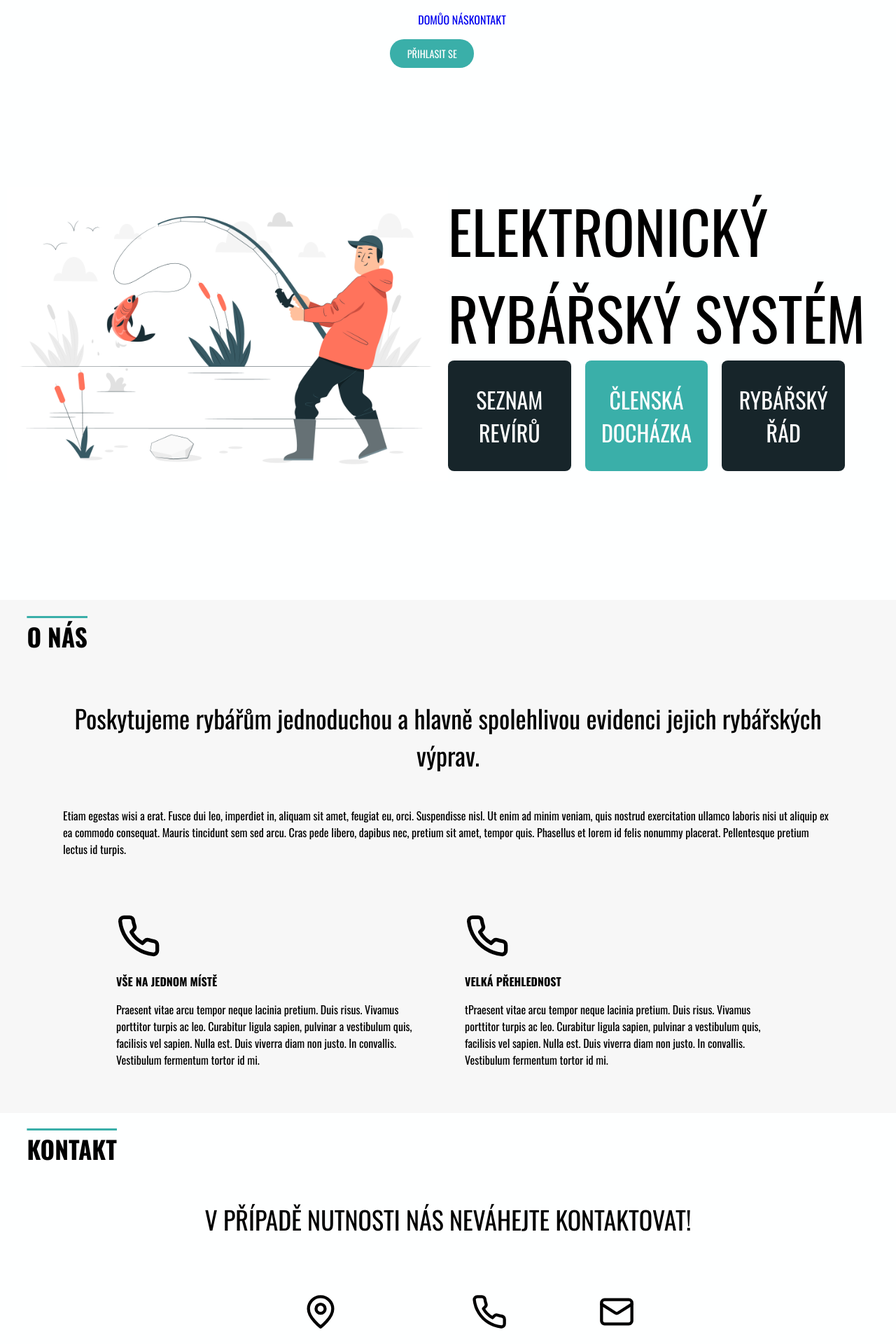
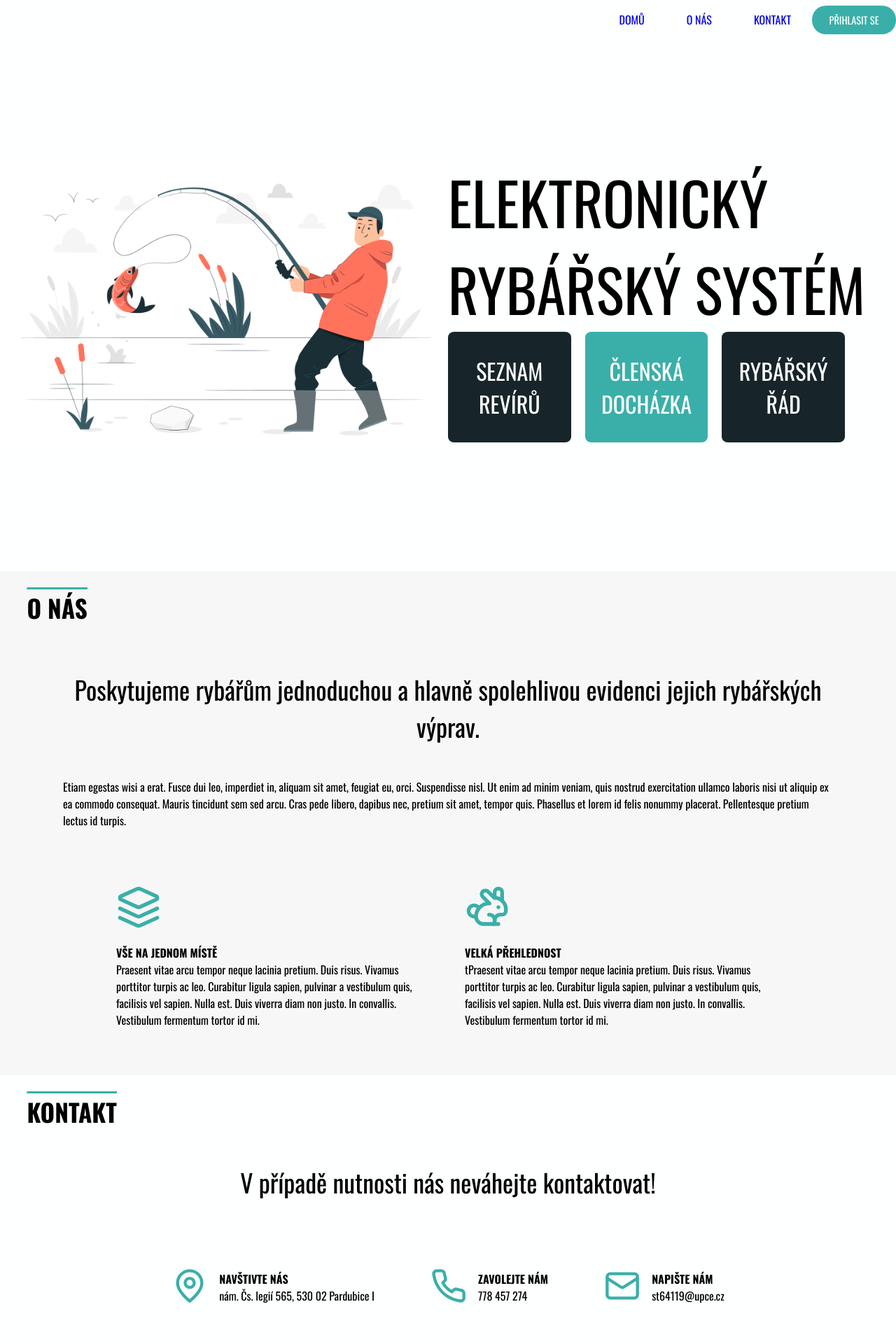
Before and after one commit to Gajdos-Petr/elektronicka-rybarska-evidence, a React (Create React App) app: page / in a window 1280 px wide. Shown: the top 1920 px of the page at 70% size. Built offline with nearby package versions, Linux system fonts and the light colour scheme.

Commit message:
Fotter, IconCard

```diff
--- a/src/App.js
+++ b/src/App.js
@@ -1,5 +1,5 @@
 import './App.css';
-import NavBar from './components/navBar/NavBar';
+import Header from './components/navBar/Header';
 import Home from './pages/Home';
 import AboutUsSection from './components/mainPage/AboutUsSection';
 import ContactSection from './components/mainPage/ContactSection';
@@ -12,7 +12,7 @@ import { Route, Routes } from 'react-router-dom';
 function App() {
   return (
     <div className='testovaci' style={ {backgroundColor: COLORS.BACKGROUND_COLOR}}>
-        <NavBar />
+        <Header />
 
         <Routes>
          <Route path='/' element={<Home/>} />
--- a/src/components/Footer.jsx
+++ b/src/components/Footer.jsx
@@ -5,7 +5,7 @@ function Footer() {
         width: "100%",
         display: "flex",
         justifyContent: "center",
-        backgroundColor: "var(--box-color-light)",
+        backgroundColor: "var(--box-color-dark)",
         color: "white",
         bottom: 0,
     }
--- a/src/components/mainPage/AboutUsSection.jsx
+++ b/src/components/mainPage/AboutUsSection.jsx
@@ -3,7 +3,7 @@ import '../../styles/AboutUsSection.css'
 import SectionTittle from '../SectionTittle'
 import IconCard from './IconCard'
 
-import { Phone } from 'lucide-react';
+import {  Layers, Rabbit } from 'lucide-react';
 
 import { COLORS } from '../../styles/colors'
 
@@ -18,8 +18,9 @@ function AboutUsSection() {
           <div className='inner-left'>
           <IconCard
           icon={{
-            iconComponent: Phone,
-            size: 64
+            iconComponent: Layers,
+            size: 64,
+            color: COLORS.BOX_COLOR_LIGHT
           }}
           other={{
            tittle: "Vše na jednom místě",
@@ -30,8 +31,9 @@ function AboutUsSection() {
           <div className='inner-right'>
           <IconCard
           icon={{
-            iconComponent: Phone,
-            size: 64
+            iconComponent: Rabbit,
+            size: 64,
+            color: COLORS.BOX_COLOR_LIGHT
           }}
           other={{
            tittle: "Velká přehlednost",
--- a/src/components/mainPage/ContactSection.jsx
+++ b/src/components/mainPage/ContactSection.jsx
@@ -16,6 +16,7 @@ function ContactSection() {
    <div className="contact-boxes">
    <IconCard
           icon={{
+            color: COLORS.BOX_COLOR_LIGHT,
             iconComponent: MapPin,
             size: iconSize
           }}
@@ -24,9 +25,11 @@ function ContactSection() {
            text: "nám. Čs. legií 565, 530 02 Pardubice I"
           }}
           contextAlign="center"
+          boxDirection="row"
     />
     <IconCard
           icon={{
+            color: COLORS.BOX_COLOR_LIGHT,
             iconComponent: Phone,
             size: iconSize
           }}
@@ -35,9 +38,11 @@ function ContactSection() {
            text: "778 457 274"
           }}
           contextAlign="center"
+          boxDirection="row"
     />
     <IconCard
           icon={{
+            color: COLORS.BOX_COLOR_LIGHT,
             iconComponent: Mail,
             size: iconSize
           }}
@@ -46,6 +51,7 @@ function ContactSection() {
            text: "st64119@upce.cz"
           }}
           contextAlign="center"
+          boxDirection="row"
           />
 
    </div>
--- a/src/components/mainPage/HeroSection.jsx
+++ b/src/components/mainPage/HeroSection.jsx
@@ -6,7 +6,7 @@ import '../../styles/HeroSection.css'
 
 function HeroSection() {
   return (
- <main>
+ <main id='home'>
  <div className="hero">
   <div className="two-column-container">
   <div className='hero-container left' >
--- a/src/components/mainPage/IconCard.jsx
+++ b/src/components/mainPage/IconCard.jsx
@@ -1,20 +1,23 @@
 import React from 'react'
 import IconCardStyle from '../../styles/modules/IconCard.module.css'
 
-function IconCard({icon, other, contextAlign }) {
+function IconCard({icon, other, contextAlign, boxDirection}) {
   const IconComponent = icon.iconComponent;
   const boxStyle = {
-    alignItems: contextAlign || 'left'
+    alignItems: contextAlign || 'left',
+    flexDirection: boxDirection || 'column'
   };
   return (
     <div className={IconCardStyle.box} style={boxStyle}>
         <div className={IconCardStyle.boxIcon}>
           <div className={IconCardStyle.iconImage}>
-          <IconComponent size={icon.size} />
+          <IconComponent size={icon.size} color={icon.color}  />
           </div>
         </div>
-        <div className={IconCardStyle.boxTittle}>{other.tittle}</div>
+     <div className={IconCardStyle.content}>
+     <div className={IconCardStyle.boxTittle}>{other.tittle}</div>
         {other.text ?   <div className={IconCardStyle.boxText}>{other.text}</div> : null}
+     </div>
     </div>
   )
 }
--- a/src/components/navBar/NavBar.jsx
+++ b/src/components/navBar/Header.jsx
@@ -1,12 +1,12 @@
 import React from 'react'
 import Navigation from './Navigation'
 import LoginButton from '../buttons/LoginButton'
-import '../../styles/NavBar.css'
+import '../../styles/Header.css'
 import { COLORS } from '../../styles/colors'
-import { useState } from 'react'
+import { useState, useEffect } from 'react'
 import {Menu, X} from 'lucide-react'
 
-function NavBar() {
+function Header() {
   const [showMenu, setShowMenu] = useState(false);
 
   const [button, setButton] = useState(false);
@@ -21,24 +21,20 @@ function NavBar() {
     }
   } ;
   window.addEventListener('resize', showButton);
+  useEffect(() => {
+    showButton();
+  });
+  return (
+<header>
 
-  return (
-<nav>
+<div className={`navbar  ${showMenu && 'active'}`}>
+    <Navigation closeMenu={handleToggleMenu}/>
+    <LoginButton background={COLORS.BOX_COLOR_LIGHT} />
+  </div>
+  {button && <button className='hamburger' onClick={handleToggleMenu}>{showMenu ? <X size={32}/> : <Menu size={32}/>}</button>}
 
-  <div className='navbar-middle-section'>
-
-    {button && <button onClick={handleToggleMenu}>{showMenu ? <X/> : <Menu/>}</button>}
-    <div className={`nav-elements  ${showMenu && 'active'}`}>
-    <Navigation/>
-    <LoginButton background={COLORS.BOX_COLOR_LIGHT} />
-
-        </div>
-  </div>
-  <div className='navbar-right-section'>
-  </div>
-
-</nav>
+</header>
     )
 }
 
-export default NavBar
+export default Header
--- a/src/components/navBar/Navigation.jsx
+++ b/src/components/navBar/Navigation.jsx
@@ -3,21 +3,21 @@ import '../../styles/Navigation.css';
 import { Link } from "react-router-dom";
 
 
-function Navigation() {
+function Navigation({ closeMenu }) {
 
 
   return (
     <div className='menu'>
       <ul>
         <li>
-        <Link to="/">Domů</Link>
+        <Link to="/" onClick={closeMenu}>Domů</Link>
         </li>
         <li>
         {/*<Link to="/about">O nás</Link>*/}
-        <a href='#aboutUs'>O nás</a>
+        <a href='#aboutUs' onClick={closeMenu}>O nás</a>
         </li>
         <li>
-        <a href='#contact'>Kontakt</a>
+        <a href='#contact' onClick={closeMenu}>Kontakt</a>
         </li>
       </ul>
     </div>
--- a/src/styles/ContactSection.css
+++ b/src/styles/ContactSection.css
@@ -8,7 +8,6 @@ section.contact{
 
 }
 .contact-tittle{
-    text-transform: uppercase;
     font-size: var(--link-box-fonz-size);;
     text-align: center;
 }
@@ -17,7 +16,7 @@ section.contact{
     max-width: 1100px;
     display: flex;
     flex-direction: column;
-    gap: 5rem;
+    gap: 6rem;
     justify-content: center;
     padding: 3rem 0  3rem 0;
     align-items: center;
--- a/src/styles/NavBar.css
+++ b/src/styles/Header.css
@@ -1,17 +1,24 @@
-nav {
+header {
     width: 100%;
     display: flex;
     flex-direction: row;
-    align-items: center;
-    justify-content: center;
+    justify-content: flex-end;
   }
 
-  .navbar-middle-section {
-
+  .navbar {
+    display: flex;
+    flex-direction: row;
+    align-items: center;
+  }
+  button.hamburger{
+    z-index: 100;
+    border:none;
+    background: transparent;
+    position: fixed;
+    right: 0;
+    padding: 5% 5% 0 0;
   }
 
-  .navbar-right-section {
-  }
 
 
  /*RESPONZIVITA */
@@ -26,16 +33,16 @@ nav{
  /*Mensi nez 1024 (telefony)*/
  @media (max-width: 768px) {
 
-    .nav-elements {
+    .navbar {
       position: absolute;
       right: 0;
-      background-color: #251e0db4;
+      background-color: rgba(246, 246, 246, 0.95);
       width: 0px;
       transition: all 0.3s ease-in;
       display: none;
     }
 
-    .nav-elements.active {
+    .navbar.active {
       width: 100%;
       display: flex;
       flex-direction: column;
@@ -45,12 +52,12 @@ nav{
     justify-content: center;
     }
 
-    .nav-elements ul {
+    .navbar ul {
       display: flex;
       flex-direction: column;
     }
 
-    .nav-elements ul li {
+    .navbar ul li {
       margin-right: unset;
       margin-top: 22px;
     }
--- a/src/styles/Navigation.css
+++ b/src/styles/Navigation.css
@@ -1,13 +1,17 @@
 .menu{
-    display: flex;
+     display: flex;
+
 }
 
 .menu ul {
     display: flex;
     list-style: none;
+
   }
 .menu li{
  text-transform: uppercase;
+ margin: 0px 30px;
+
 
 }
 
```
